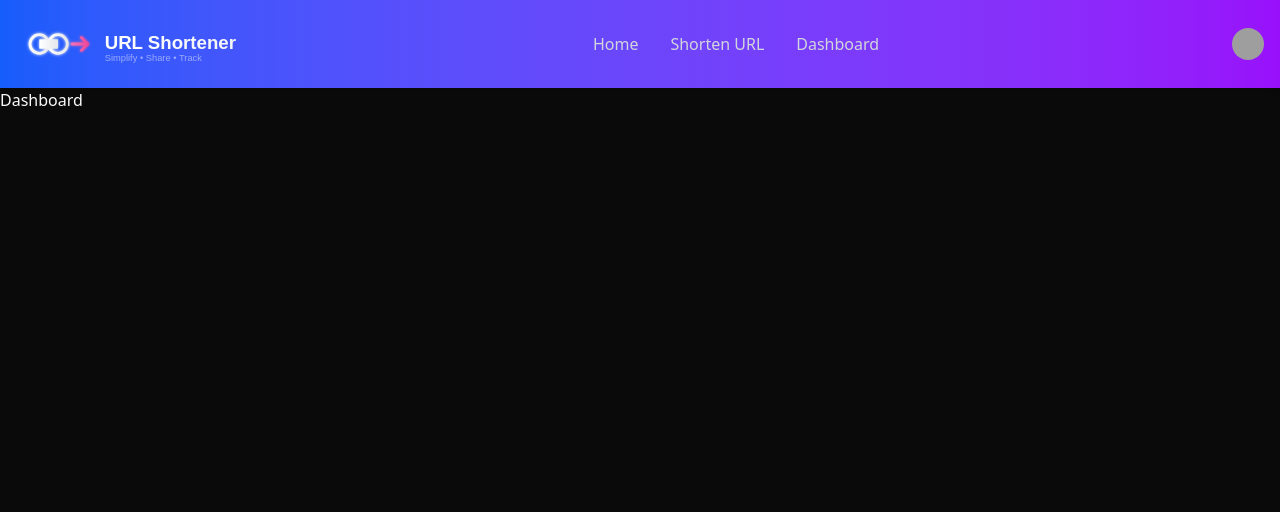
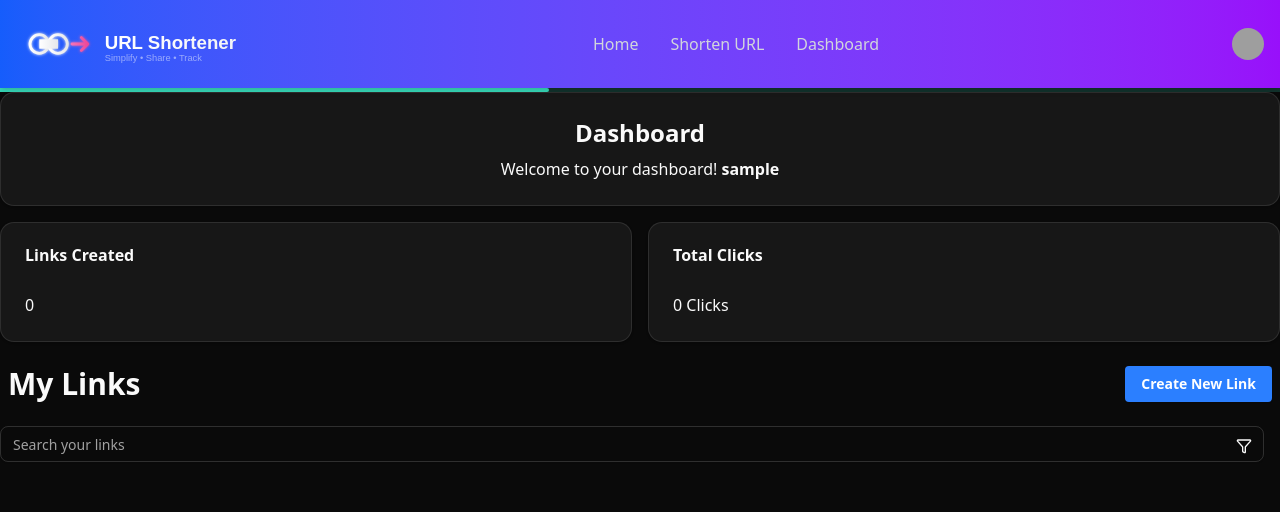
Before and after one commit to Aman-vijay/Url-Shrotner, a React (Vite) app in the folder frontend/: page /dashboard in a window 1280 px wide. Shown: the top 512 px of the page. Built offline with nearby package versions, Linux system fonts and the light colour scheme; no server answers; sample sign-in values are in the browser's storage; grey boxes are pictures that could not be loaded.

Commit message:
Enhance Dashboard and Header components with user-specific content and improved navigation

```diff
--- a/frontend/src/components/Header.jsx
+++ b/frontend/src/components/Header.jsx
@@ -6,15 +6,15 @@ import { Avatar, AvatarFallback, AvatarImage } from "@/components/ui/avatar";
 import { LogOut, LinkIcon } from "lucide-react";
 import logo from "../assets/url-logo.svg";
 import { useNavigate } from "react-router-dom";
-import { useAuth } from "@/context/AuthContext";  // Import Auth Context
+import { useAuth } from "@/context/AuthContext";
 
 const Header = () => {
     const navigate = useNavigate();
-    const { user, logout } = useAuth(); // Use context for authentication state
+    const { user, logout } = useAuth();
     const [isMenuOpen, setIsMenuOpen] = useState(false);
 
     const handleLogout = () => {
-        logout(); // Call logout function from AuthContext
+        logout();
         navigate("/auth");
     };
 
@@ -64,7 +64,10 @@ const Header = () => {
                                 <DropdownMenuSeparator />
                                 <DropdownMenuItem>
                                     <LinkIcon className="mr-2 w-4 h-4" />
+                                    <Link to="/dashboard" className=" ">
+
                                     My Links
+                                    </Link>
                                 </DropdownMenuItem>
                                 <DropdownMenuItem className="text-red-400" onClick={handleLogout}>
                                     <LogOut className="mr-2 w-4 h-4" />
--- a/frontend/src/pages/Dashboard.jsx
+++ b/frontend/src/pages/Dashboard.jsx
@@ -1,8 +1,67 @@
 import React from 'react'
+import { useAuth } from '../Context/AuthContext'
+import { BarLoader } from 'react-spinners'
+import { Card,CardAction,CardContent,CardHeader,CardTitle } from '@/components/ui/card'
+import { Link } from 'react-router-dom'
+import { Button } from '@/components/ui/button'
+import { Input } from '@/components/ui/input'
+import { useState } from 'react'
+import { Filter } from 'lucide-react'
+import Error from './Error'
+const Dashboard = () => {
+  const user = JSON.parse(localStorage.getItem('user'))
+  const [searchLink,setSearchLink] = useState("")
 
-const Dashboard = () => {
+
+
   return (
-    <div>Dashboard</div>
+    <div>
+      {true && <BarLoader width={"100%"} color="#36d7b7" />}
+      <div className='flex flex-col gap-4'>
+        <Card className='w-full'>
+          <CardContent className='flex flex-col  items-center gap-2'>
+            <CardTitle className='text-2xl font-bold'>Dashboard</CardTitle>
+            <p>Welcome to your dashboard! <b>{user.username}</b></p>
+          </CardContent>
+        </Card>
+        <div className='grid grid-cols-1 sm:grid-cols-2 gap-4'>
+        <Card >
+          <CardHeader>
+            <CardTitle>Links Created</CardTitle>
+          </CardHeader>
+          <CardContent className='flex flex-col gap-2'>
+            <p>0</p>
+
+          </CardContent>
+        </Card>
+        <Card >
+          <CardHeader>
+            <CardTitle>Total Clicks</CardTitle>
+          </CardHeader>
+          <CardContent className='flex flex-col gap-2'>
+            <p> 0 Clicks</p>
+
+          </CardContent>
+        </Card>
+        </div>
+        <div className=' flex justify-between p-2'>
+          <h1 className='text-3xl font-extrabold'> My Links</h1>
+          <Link to="/">
+          <Button className='bg-blue-500 hover:bg-blue-600 text-white font-bold py-2 px-4 rounded'>Create New Link</Button>
+          </Link>
+        </div>
+        <div className='relative mr-4'>
+          <Input type="text" placeholder="Search your links" className=" "
+          value={searchLink}
+          onChange = {(e)=> setSearchLink(e.target.value)}
+           />
+           <Filter className='absolute top-2 right-2 p-1'/>
+        </div>
+        {/* <Error message={error.message}/>; */}
+
+        </div>
+
+    </div>
   )
 }
 
```
